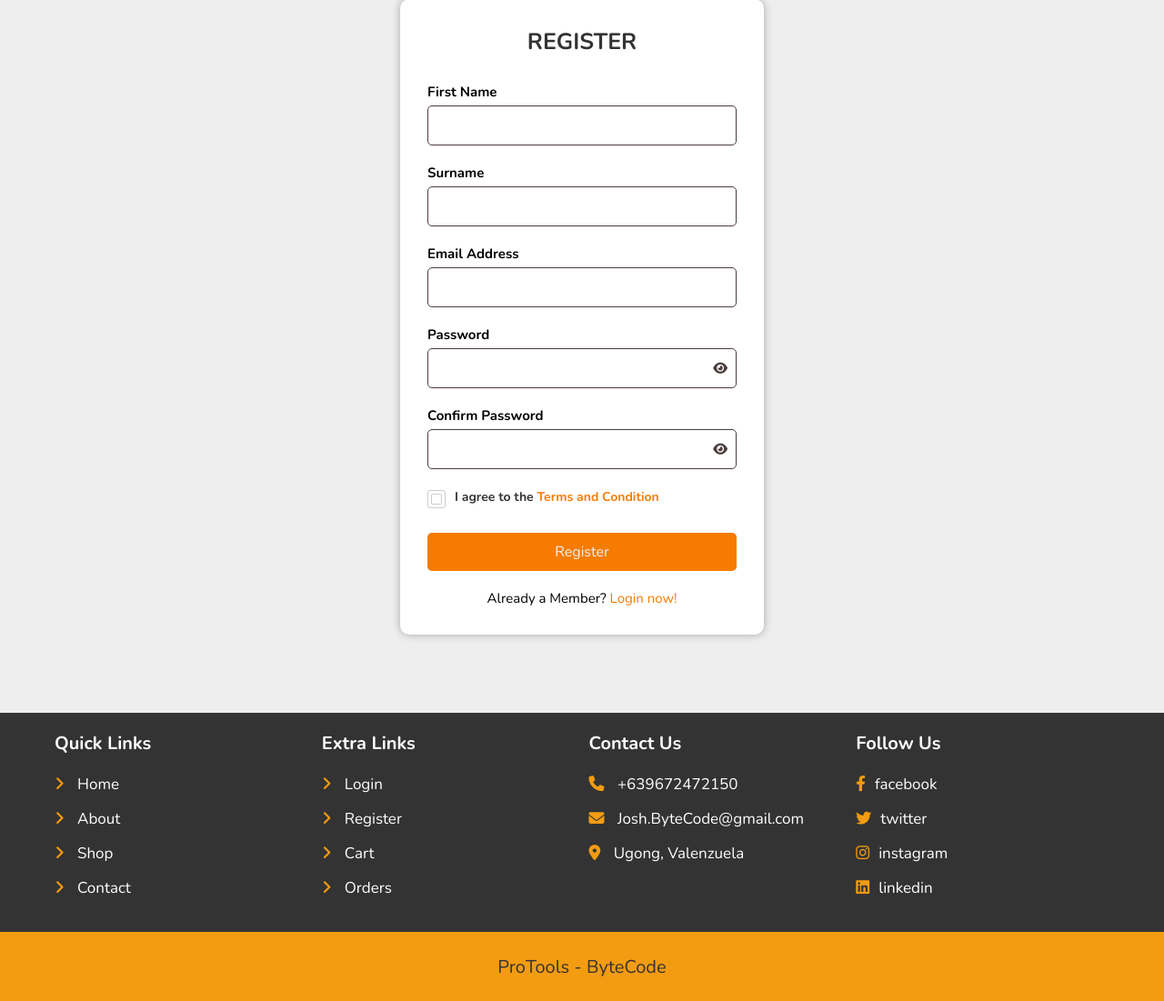
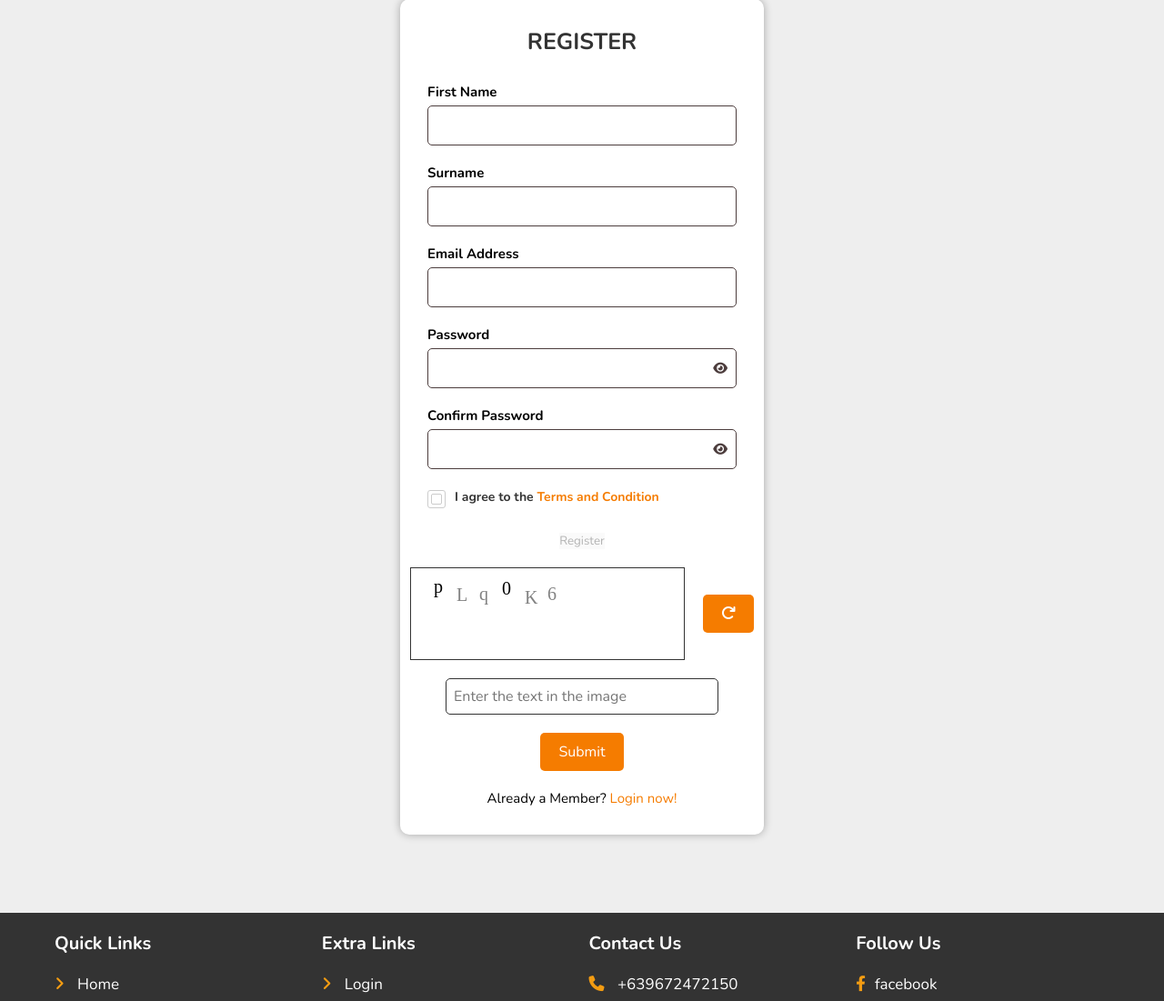
Before and after one commit to jshlrncfblln/protools-hardware-store-website, a PHP site: page /protools-store/user_register.php in a window 1280 px wide. Shown: the part 139-1240 px from the top of the page at 91% size. Run offline with PHP 8.4, Linux system fonts and the light colour scheme; data that the repository does not hold is empty; some libraries are stand-ins or nearby versions.

Commit message:
changes in registration

```diff
--- a/css/register-style.css
+++ b/css/register-style.css
@@ -212,18 +212,21 @@ button[type="submit"]:hover {
   line-height: 1.5;
 }
 
-/* Style for the close button */
-.popup button {
-  display: block;
-  margin-top: 20px;
-  margin-bottom: 20px;
-  background-color: #4CAF50;
-  color: #fff;
+.popup button.close {
+  position: absolute;
+  top: 10px;
+  right: 10px;
+  font-size: 30px;
+  color: red;
+  background: none;
   border: none;
-  padding: 10px 20px;
-  border-radius: 5px;
   cursor: pointer;
 }
+
+.popup button.close:hover {
+  color: #000;
+}
+
 
 /* Show the popup when the overlay is clicked */
 .overlay.active, .popup.active {
@@ -253,11 +256,14 @@ canvas {
 }
 
 #reload-button {
-  position: absolute;
-  left: 310px;
   background-color: #f57c00;
   border: none;
   cursor: pointer;
+  margin-left: 10px; /* Add this to create space between the input and the reload button */
+  padding: 10px 20px; /* Add padding to create some space inside the button */
+  border-radius: 5px; /* Add border radius to make the corners round */
+  color: #fff; /* Set the text color to white */
+  font-size: 16px; /* Set the font size */
 }
 
 #user-input {
@@ -282,6 +288,20 @@ canvas {
   background-color: #ff9900;
 }
 
+@media (min-width: 768px) {
+  /* Add a media query to change the layout on larger screens */
+  .captcha-wrapper {
+    display: flex;
+    flex-direction: row;
+    align-items: center;
+    justify-content: center;
+  }
+  #reload-button {
+    margin-left: 20px;
+  }
+}
+
+
 .password-toggle {
   position: relative;
 }
--- a/user_register.php
+++ b/user_register.php
@@ -238,6 +238,7 @@ if(isset($_POST['submit'])){
           <!-- Pop-up window -->
           <div class="popup" id="popup">
             <div class="content">
+            <button class="close" onclick="closePopup()"><i class="fas fa-times"></i></button>
               <h2>Terms and Conditions</h2>
               1. Payment: You should clearly state the accepted methods of payment, the currency accepted, and the procedure for payment. You may also want to include details about any fees or taxes that may apply. <br>
               <br>
@@ -257,12 +258,17 @@ if(isset($_POST['submit'])){
               <br>
               9. Dispute resolution: You may want to include a section on dispute resolution that outlines the process for resolving any disputes that may arise between you and your customers. <br>
               <br>
-              10. Termination: Your terms and conditions should include a section that outlines the circumstances under which you may terminate the customer's account, such as for breach of the terms and conditions or fraudulent activity. <br>
+              10. Termination: Your terms and conditions should include a section that outlines the circumstances under which you may terminate the customer's account, such as for breach of the terms and conditions or fraudulent activity. <br><br>
+              <br>
+            </div>
+          </div>
+          <br>
+          <div class="input-field">
+            <input type="submit" value="Register" id="register-btn"disabled>
           </div>
           <div class="captcha-container">
                 <div class="captcha-wrapper">
                   <canvas id="canvas" width="300" height="100"></canvas>
-                  <br>
                   <button id="reload-button">
                     <i class="fa-solid fa-arrow-rotate-right"></i>
                   </button>
@@ -270,10 +276,6 @@ if(isset($_POST['submit'])){
                 <input type="text" id="user-input" placeholder="Enter the text in the image" />
                 <button id="next">Submit</button>
           </div>
-            <button onclick="closePopup()">Close</button>
-          </div>
-          <br>
-          <button type="submit" name="submit" id="submit">Register</button>
           <div class="login-now">
             <span>Already a Member? </span> <a href="user_login.php">Login now!</a>
           </div>
@@ -292,27 +294,77 @@ if(isset($_POST['submit'])){
 <script src="js/script.js"></script>
 <script src="js/script_captcha.js"></script>
 <script>
+  // Toggle password visibility
+  function togglePasswordVisibility(icon) {
+    var passwordField = icon.parentNode.querySelector('input[type="password"]');
+    if (passwordField.type === "password") {
+      passwordField.type = "text";
+      icon.classList.remove("fa-eye-slash");
+      icon.classList.add("fa-eye");
+    } else {
+      passwordField.type = "password";
+      icon.classList.remove("fa-eye");
+      icon.classList.add("fa-eye-slash");
+    }
+  }
+
+  // Display terms and conditions popup
   function showPopup() {
     document.getElementById("overlay").style.display = "block";
     document.getElementById("popup").style.display = "block";
   }
 
+  // Close terms and conditions popup
   function closePopup() {
     document.getElementById("overlay").style.display = "none";
     document.getElementById("popup").style.display = "none";
   }
-    function togglePasswordVisibility(icon) {
-    var passwordField = icon.previousElementSibling;
-    if (passwordField.type === 'password') {
-      passwordField.type = 'text';
-      icon.classList.remove('fa-eye-slash');
-      icon.classList.add('fa-eye');
+
+  // Generate captcha
+  function generateCaptcha() {
+    var canvas = document.getElementById("canvas");
+    var ctx = canvas.getContext("2d");
+    var characters = "0123456789abcdefghijklmnopqrstuvwxyzABCDEFGHIJKLMNOPQRSTUVWXYZ";
+    var captchaLength = 6;
+    var captchaText = "";
+    ctx.clearRect(0, 0, canvas.width, canvas.height);
+    for (var i = 0; i < captchaLength; i++) {
+      var char = characters[Math.floor(Math.random() * characters.length)];
+      captchaText += char;
+      ctx.font = "50px Arial";
+      ctx.fillStyle = "#000000";
+      ctx.fillText(char, i * 50 + 20, 70);
+    }
+    return captchaText;
+  }
+
+  // Reload captcha
+  document.getElementById("reload-button").addEventListener("click", function() {
+    document.getElementById("user-input").value = "";
+    var captchaText = generateCaptcha();
+  });
+
+  // Validate captcha
+  document.getElementById("next").addEventListener("click", function() {
+    var userInput = document.getElementById("user-input").value;
+    var captchaText = document.getElementById("canvas").textContent;
+    if (userInput === captchaText) {
+      document.getElementById("terms").checked = true;
+      document.getElementById("terms").disabled = true;
+      document.getElementById("register-btn").disabled = false;
     } else {
-      passwordField.type = 'password';
-      icon.classList.add('fa-eye-slash');
-      icon.classList.remove('fa-eye');
+      alert("Captcha incorrect. Please try again.");
     }
+  });
+
+  // Disable register button if terms checkbox is unchecked
+  document.getElementById("terms").addEventListener("change", function() {
+    if (this.checked) {
+      document.getElementById("register-btn").disabled = false;
+    } else {
+      document.getElementById("register-btn").disabled = true;
     }
+  });
 </script>
 </body>
 </html>
```
Lines whose indentation alone changed are shown as unchanged.
